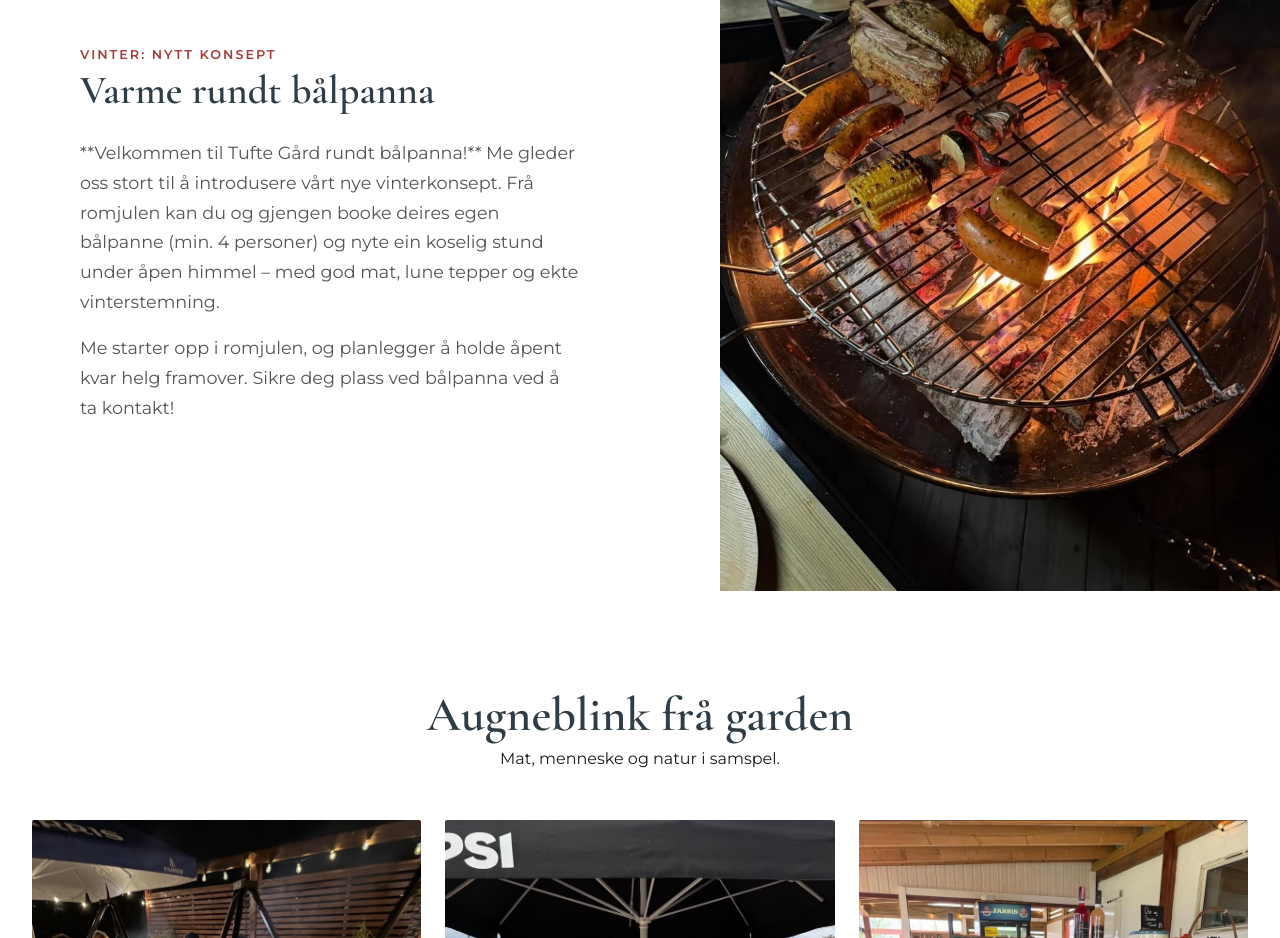
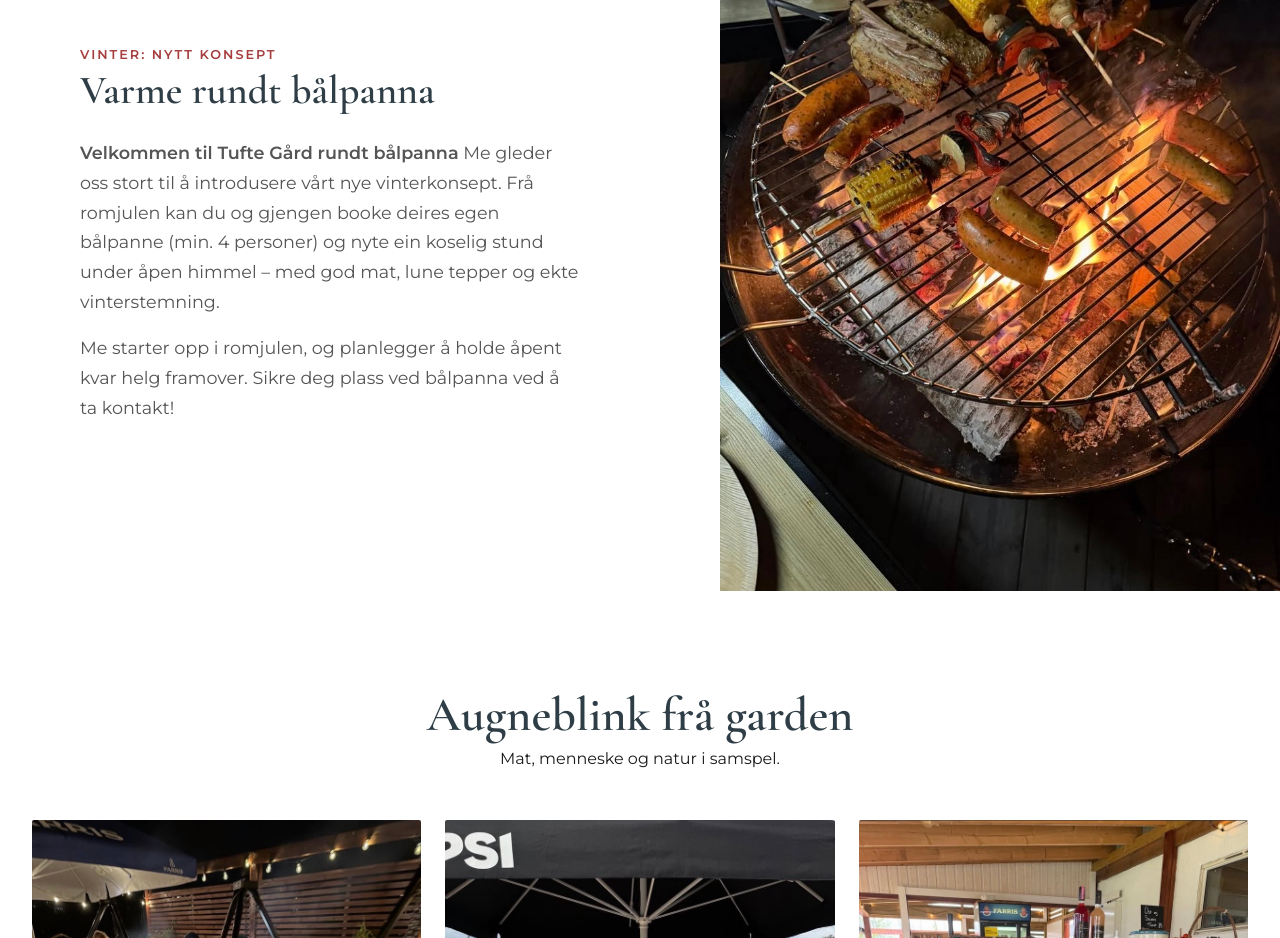
Before and after one commit to josefanderberg/tuftegard, a React (Create React App) app: page / in a window 1280 px wide. Shown: the part 1400-2338 px from the top of the page. Built offline with nearby package versions, Linux system fonts and the light colour scheme.

Commit message:
Update welcome message styling in App component

```diff
--- a/src/App.js
+++ b/src/App.js
@@ -128,7 +128,7 @@ function App() {
           <span className="label">Vinter: Nytt Konsept</span>
           <h3>Varme rundt bålpanna</h3>
           <p>
-            **Velkommen til Tufte Gård rundt bålpanna!** Me gleder oss stort til å introdusere vårt nye vinterkonsept.
+          <strong>Velkommen til Tufte Gård rundt bålpanna</strong> Me gleder oss stort til å introdusere vårt nye vinterkonsept.
             Frå romjulen kan du og gjengen booke deires egen bålpanne (min. 4 personer) og nyte ein koselig stund under
             åpen himmel – med god mat, lune tepper og ekte vinterstemning.
           </p>
```
